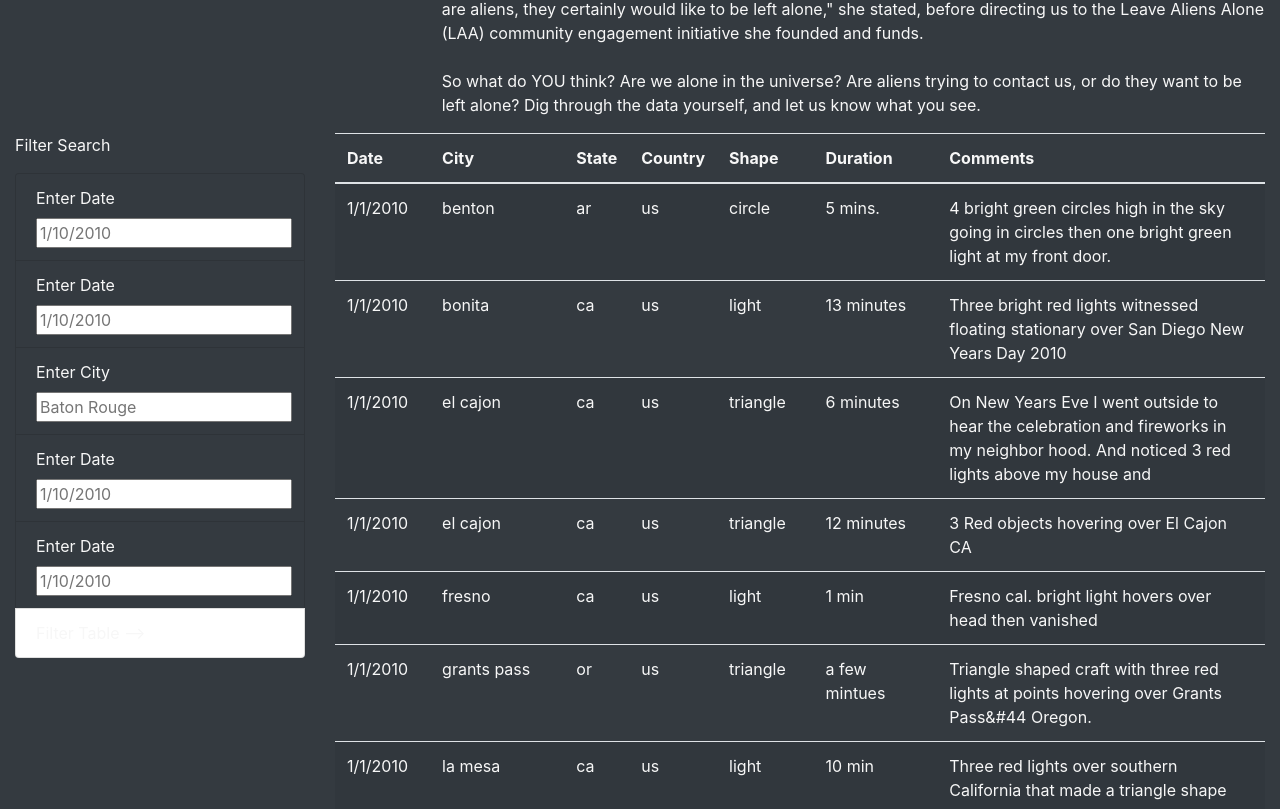
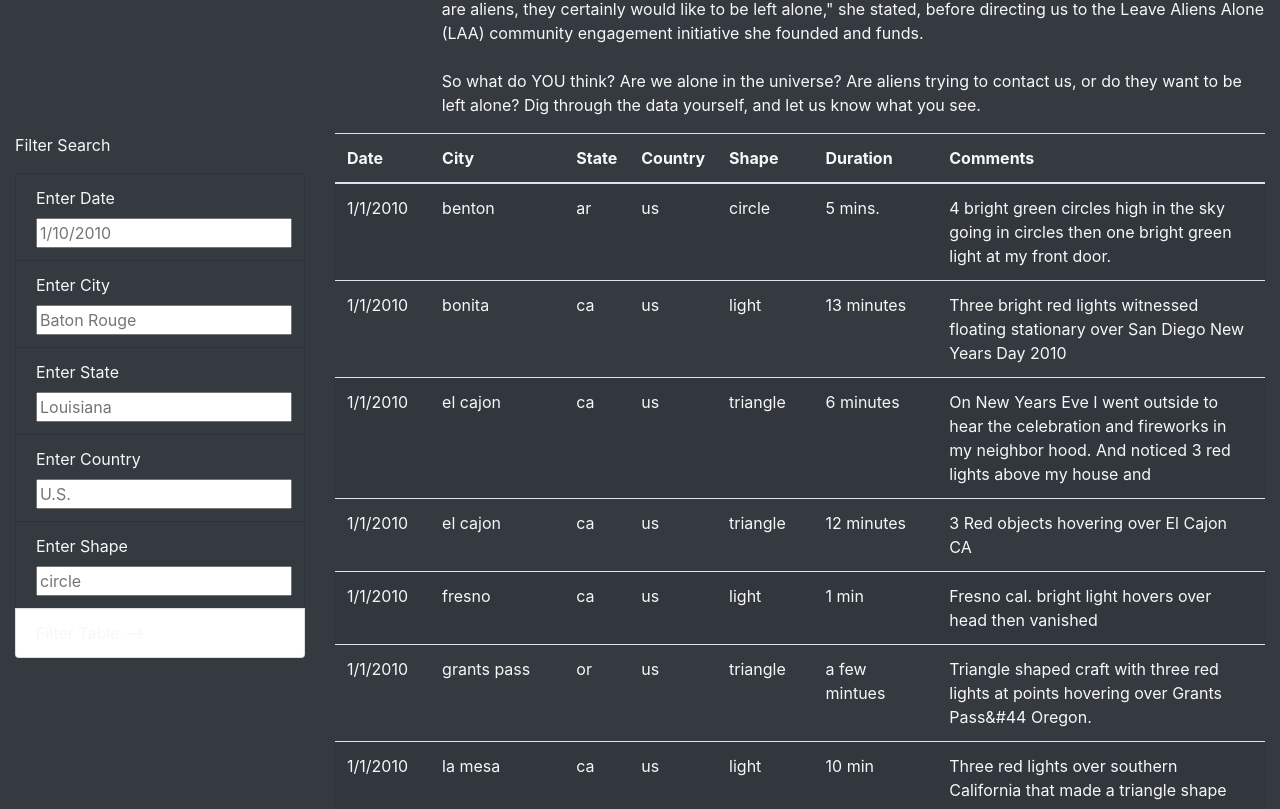
Before and after one commit to KimBro763/UFOs, a plain HTML site: page index.html in a window 1280 px wide. Shown: the part 606-1415 px from the top of the page. Drawn offline with nearby package versions, Linux system fonts and the light colour scheme.

Commit message:
Updated table filters

```diff
--- a/index.html
+++ b/index.html
@@ -50,23 +50,23 @@
               </li>
 
               <li class="list-group-item bg-dark">
-                <label for="date">Enter Date</label>
-                <input type="text" placeholder="1/10/2010" id="datetime" />
-              </li>
-
-              <li class="list-group-item bg-dark">
                 <label for="city">Enter City</label>
                 <input type="text" placeholder="Baton Rouge" id="city" />
               </li>
 
               <li class="list-group-item bg-dark">
-                <label for="date">Enter Date</label>
-                <input type="text" placeholder="1/10/2010" id="datetime" />
+                <label for="state">Enter State</label>
+                <input type="text" placeholder="Louisiana" id="state" />
               </li>
 
               <li class="list-group-item bg-dark">
-                <label for="date">Enter Date</label>
-                <input type="text" placeholder="1/10/2010" id="datetime" />
+                <label for="country">Enter Country</label>
+                <input type="text" placeholder="U.S." id="country" />
+              </li>
+
+              <li class="list-group-item bg-dark">
+                <label for="shape">Enter Shape</label>
+                <input type="text" placeholder="circle" id="shape" />
               </li>
 
               <li class="list-group-item" bg-dark>
```
